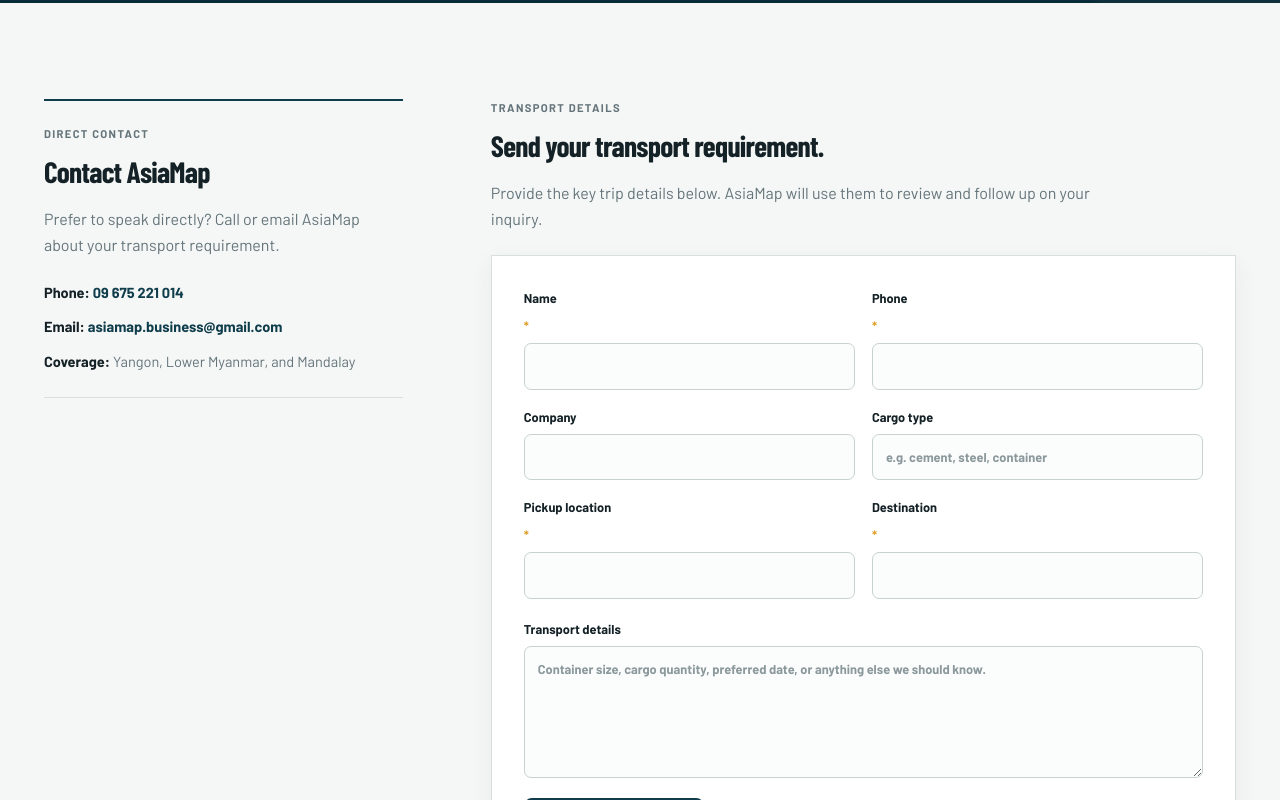
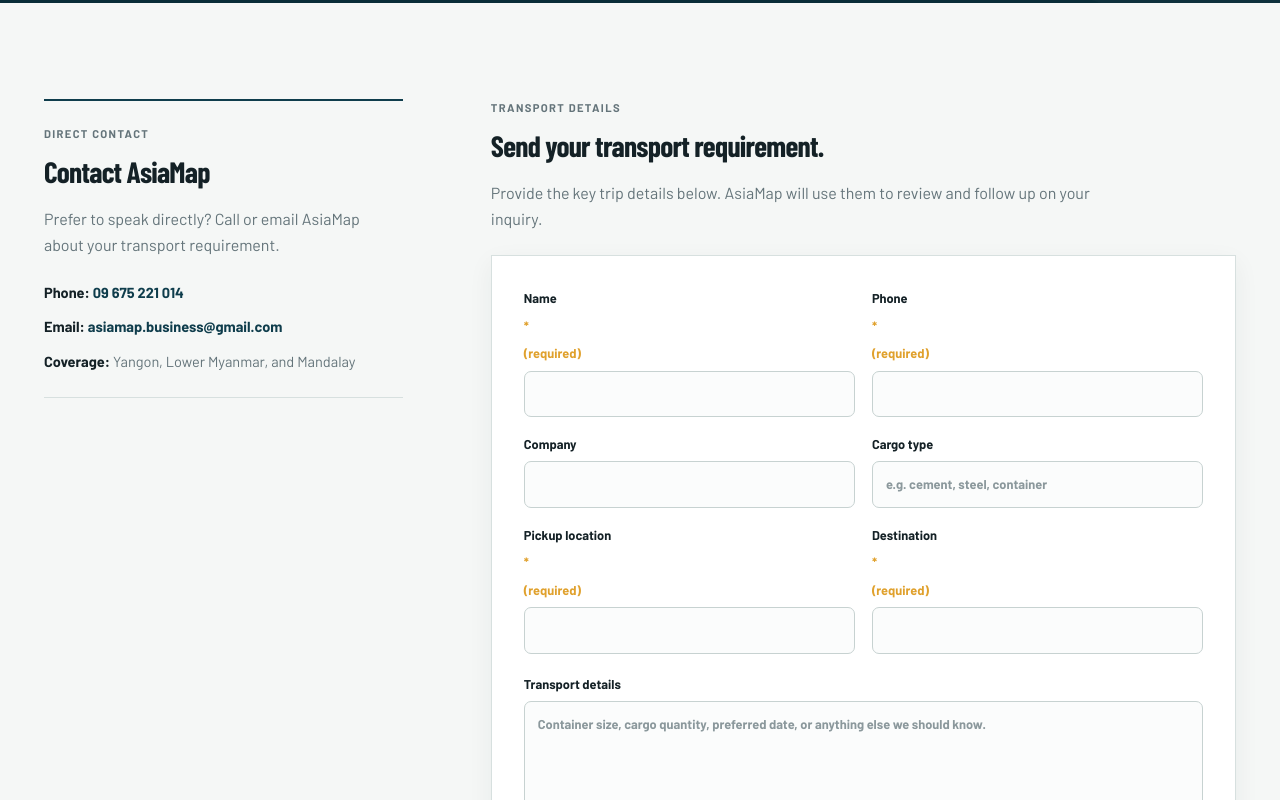
Before and after one commit to kyawhtetyang/asiamap, a Next.js app in the folder frontend/: page /contact in a window 1280 px wide. Shown: the part 433-1233 px from the top of the page. Built offline with nearby package versions, Linux system fonts and the light colour scheme.

Commit message:
fix: improve inquiry form accessibility

```diff
--- a/frontend/src/components/InquiryForm.tsx
+++ b/frontend/src/components/InquiryForm.tsx
@@ -36,14 +36,14 @@
   }
 
   return (
-    <form className="inquiry-form" onSubmit={handleSubmit}>
+    <form className="inquiry-form" onSubmit={handleSubmit} aria-busy={status === "submitting"}>
       <div className="inquiry-grid">
         <label>
-          Name <span aria-hidden="true">*</span>
+          Name <span aria-hidden="true">*</span><span className="sr-only"> (required)</span>
           <input name="name" autoComplete="name" required maxLength={100} />
         </label>
         <label>
-          Phone <span aria-hidden="true">*</span>
+          Phone <span aria-hidden="true">*</span><span className="sr-only"> (required)</span>
           <input name="phone" type="tel" autoComplete="tel" required maxLength={40} />
         </label>
         <label>
@@ -55,11 +55,11 @@
           <input name="cargoType" maxLength={120} placeholder="e.g. cement, steel, container" />
         </label>
         <label>
-          Pickup location <span aria-hidden="true">*</span>
+          Pickup location <span aria-hidden="true">*</span><span className="sr-only"> (required)</span>
           <input name="pickup" required maxLength={160} />
         </label>
         <label>
-          Destination <span aria-hidden="true">*</span>
+          Destination <span aria-hidden="true">*</span><span className="sr-only"> (required)</span>
           <input name="destination" required maxLength={160} />
         </label>
       </div>
```
